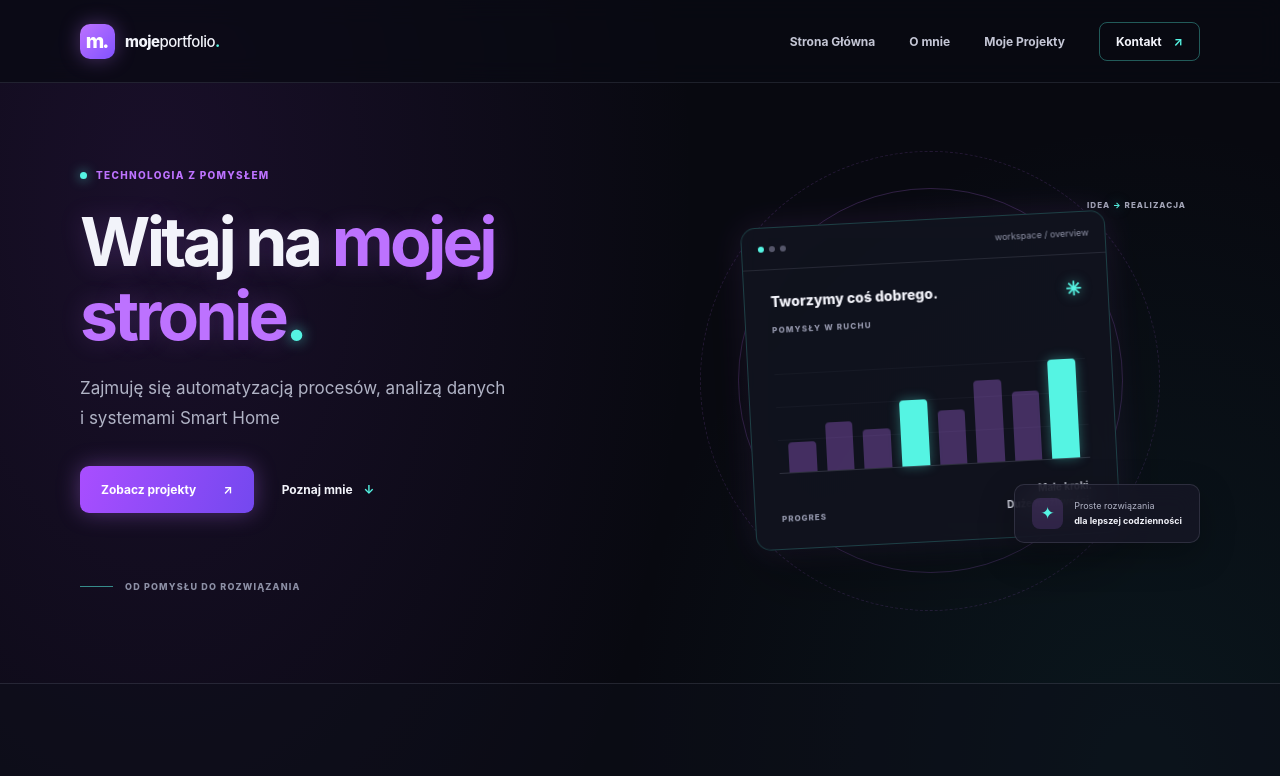
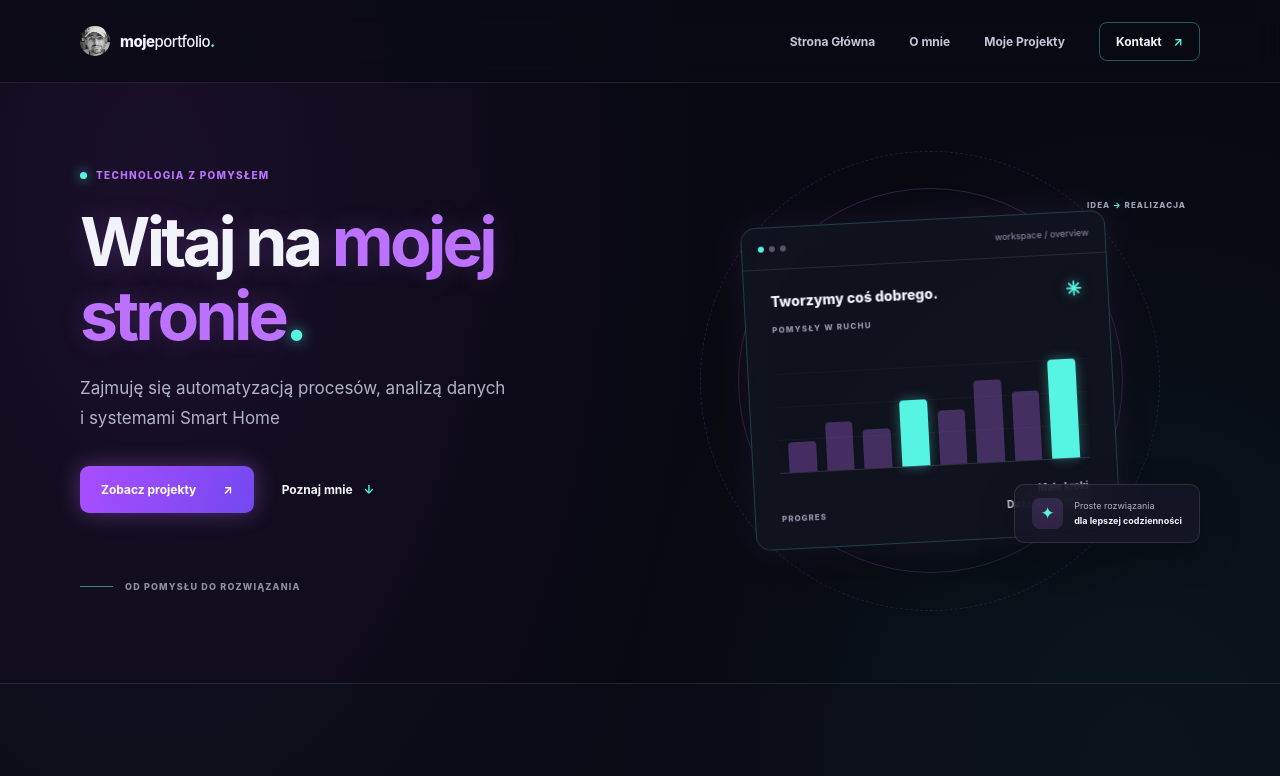
Before and after one commit to grzman/gm, a plain HTML site: page index.html in a window 1280 px wide. Shown: the top 776 px of the page. Drawn offline with Linux system fonts and the light colour scheme.

Commit message:
Replace brand icon with profile photo
Co-authored-by: Copilot <223556219+Copilot@users.noreply.github.com>

```diff
--- a/index.html
+++ b/index.html
@@ -13,7 +13,7 @@
   <header class="site-header">
     <nav class="navigation container" aria-label="Nawigacja główna">
       <a class="brand" href="#start" aria-label="Moje Portfolio — strona główna">
-        <span class="brand-mark" aria-hidden="true">m<span>.</span></span>
+        <img class="brand-mark" src="gm.jpg" alt="" aria-hidden="true">
         <span>moje<span class="brand-light">portfolio</span><span class="brand-dot">.</span></span>
       </a>
       <div class="nav-links">
--- a/style.css
+++ b/style.css
@@ -21,8 +21,7 @@ a:focus-visible, summary:focus-visible { outline: 3px solid #78a7ff; outline-off
 .navigation, .nav-links, .brand { display: flex; align-items: center; }
 .navigation { min-height: 82px; justify-content: space-between; gap: 24px; }
 .brand { gap: 10px; white-space: nowrap; font-size: 15px; font-weight: 800; letter-spacing: -.5px; }
-.brand-mark { display: flex; align-items: center; justify-content: center; width: 35px; height: 35px; border-radius: 10px; background: var(--blue); color: white; font-size: 20px; letter-spacing: -2px; padding-right: 2px; }
-.brand-mark span { display: inline; }
+.brand-mark { width: 30px; height: 30px; border-radius: 50%; object-fit: cover; }
 .brand-light { font-weight: 500; }
 .brand-dot { color: var(--blue); }
 .nav-links { gap: 34px; font-size: 12px; font-weight: 650; color: #647084; }
@@ -134,7 +133,6 @@ details p { margin: 12px 0 0; }
 
 /* Dark glass and neon palette */
 .site-header { background: rgba(9, 10, 18, .72); border-bottom-color: rgba(199, 205, 232, .12); backdrop-filter: blur(12px); -webkit-backdrop-filter: blur(12px); }
-.brand-mark { background: linear-gradient(135deg, var(--blue), #8152ff); color: #fff; box-shadow: 0 0 20px rgba(189, 114, 255, .35); }
 .brand-dot, .nav-contact span, .text-link span, .card-category, .summary span, .footer-star { color: var(--turquoise); }
 .nav-links { color: #c4c6d5; }
 .nav-links a:hover, .text-link:hover, .footer a:hover { color: var(--turquoise); text-shadow: 0 0 12px rgba(85, 244, 227, .48); }
```
Also changed, not shown: analiza-danych.html (+1 -1 lines), automatyzacja.html (+1 -1 lines), smart-home.html (+1 -1 lines), gm.jpg (renamed from gm.JPEG).
